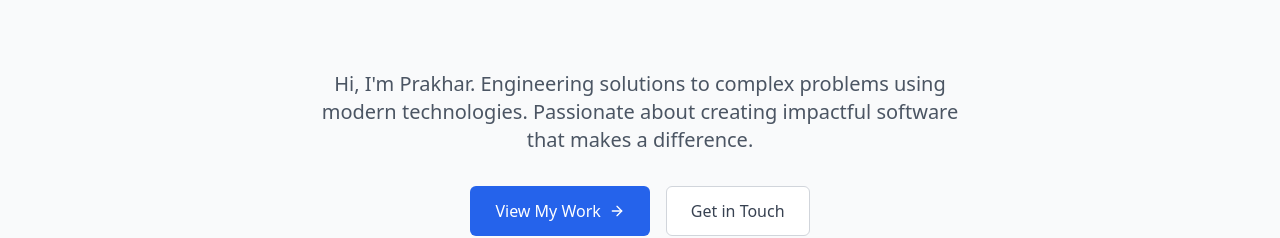
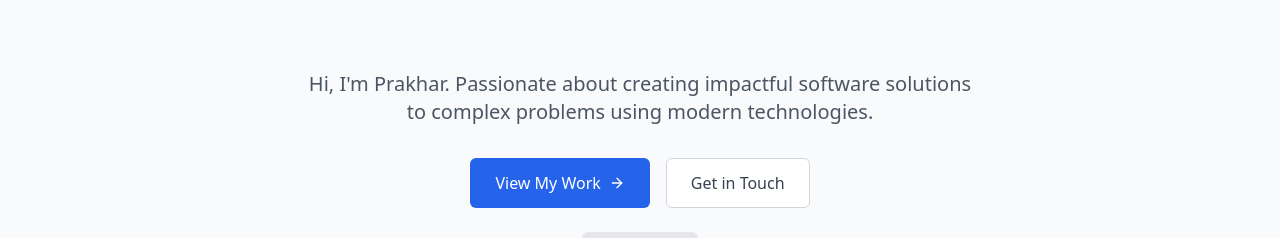
Before and after one commit to prakharnag/portfolio, a React (Vite) app: page / in a window 1280 px wide. Shown: the part 209-447 px from the top of the page. Built offline with nearby package versions, Linux system fonts and the light colour scheme.

Commit message:
Update Hero.tsx

```diff
--- a/src/components/Hero.tsx
+++ b/src/components/Hero.tsx
@@ -49,8 +49,7 @@ const Hero = ({ toggleTheme, theme }: HeroProps) => {
           </span>
         </h1>
         <p className="mt-6 text-xl text-gray-600 dark:text-gray-300 max-w-2xl mx-auto">
-          Hi, I'm Prakhar. Engineering solutions to complex problems using modern technologies.
-          Passionate about creating impactful software that makes a difference.
+          Hi, I'm Prakhar. Passionate about creating impactful software solutions to complex problems using modern technologies.
         </p>
           <div className="mt-8 flex justify-center gap-4">
             <a
```
